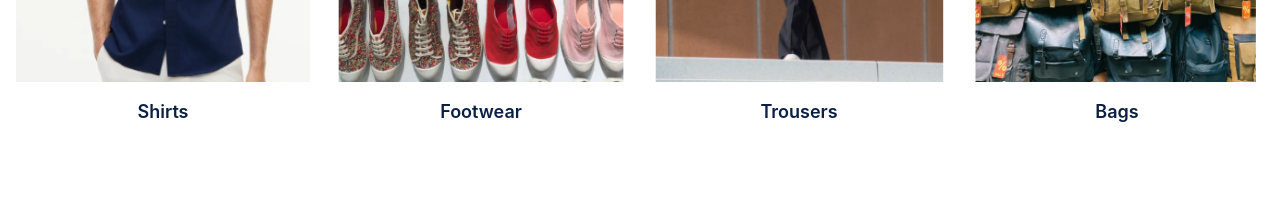
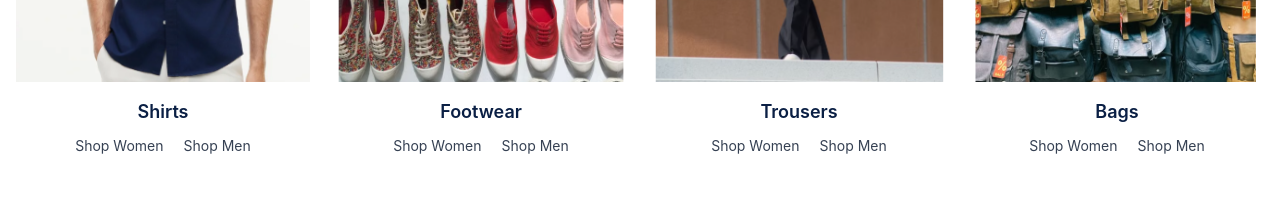
Before and after one commit to rohil1418/shopora-ecommerce, a React (Vite) app: page / in a window 1280 px wide. Shown: the part 2220-2444 px from the top of the page. Built offline with nearby package versions, Linux system fonts and the light colour scheme.

Commit message:
feat(home): link category cards to collection pages

```diff
--- a/src/features/home/components/CategoryCards.tsx
+++ b/src/features/home/components/CategoryCards.tsx
@@ -1,4 +1,5 @@
 import { motion } from "motion/react";
+import { Link } from "react-router-dom";
 import { fadeUp, staggerContainer } from "@/shared/animations/variants";
 import type { CategoryItem, SectionHeadingContent } from "../types";
 import SectionHeading from "./SectionHeading";
@@ -25,15 +26,25 @@ export default function CategoryCards({ heading, items }: CategoryCardsProps) {
       <div className="grid grid-cols-2 gap-x-4 gap-y-10 md:grid-cols-4 md:gap-6">
         {items.map((item) => (
           <motion.div key={item.title} variants={fadeUp} className="group text-center">
-            <a href={item.womenHref} className="block overflow-hidden">
+            <Link to={item.href} className="block overflow-hidden">
               <img
                 src={item.image}
                 alt={item.title}
                 className="aspect-square w-full object-cover transition duration-700 ease-out group-hover:scale-110"
               />
-            </a>
-            <h3 className="mt-4 text-lg font-semibold text-[#0a1f44]">{item.title}</h3>
+            </Link>
+            <h3 className="mt-4 text-lg font-semibold text-[#0a1f44]">
+              <Link to={item.href} className="transition-colors hover:text-red-600">
+                {item.title}
+              </Link>
+            </h3>
             <div className="mt-2 flex justify-center gap-5 text-sm">
+              <Link to={item.womenHref} className={linkClass}>
+                Shop Women
+              </Link>
+              <Link to={item.menHref} className={linkClass}>
+                Shop Men
+              </Link>
             </div>
           </motion.div>
         ))}
```
